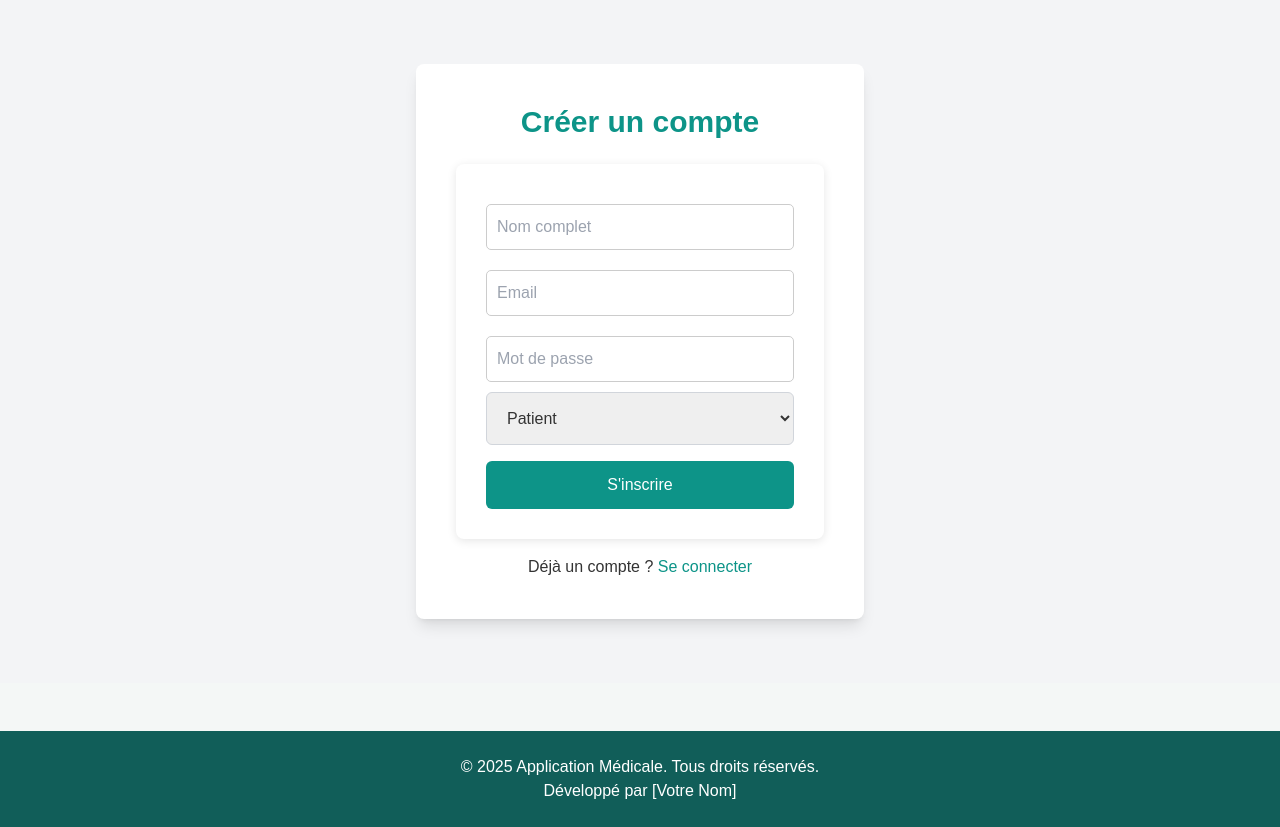
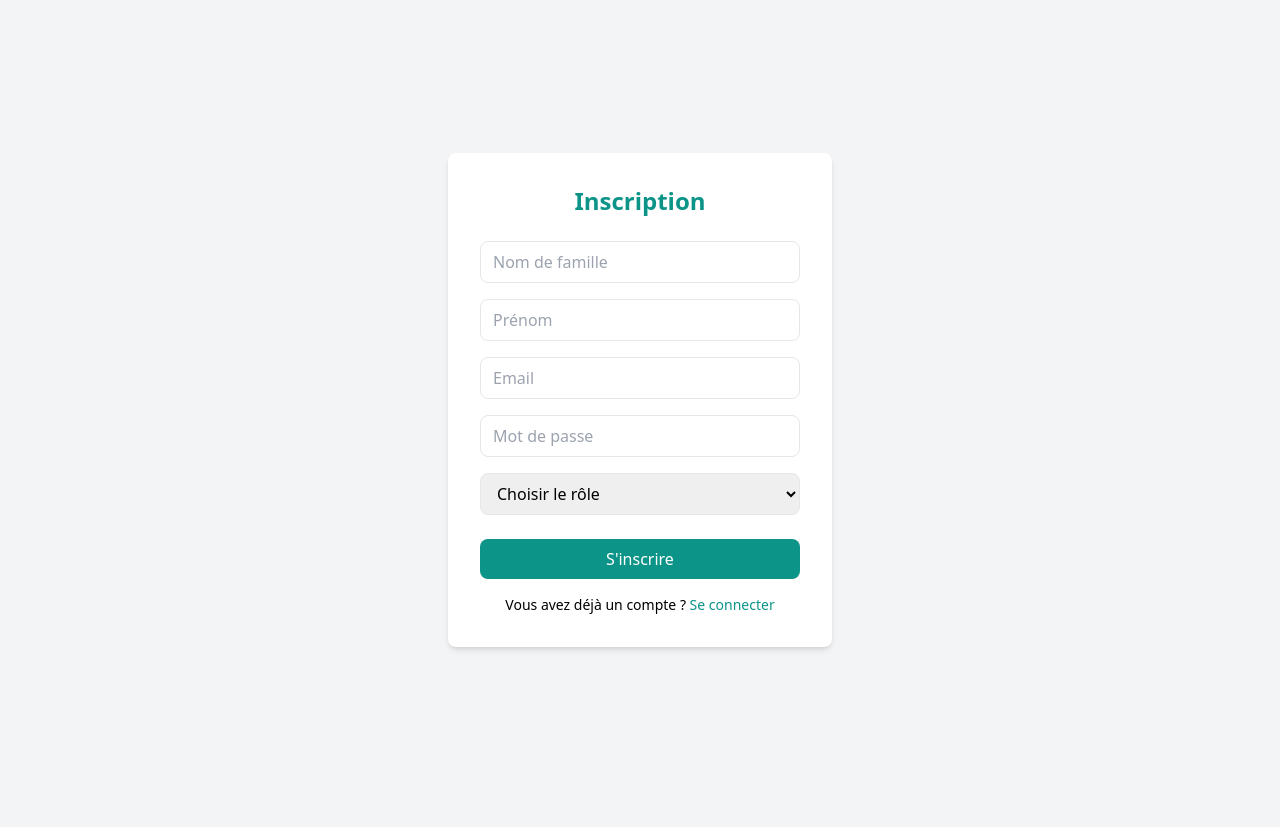
Before and after one commit to Hichamelhmaydi/Cabinet-Medical, a PHP site: page /register.php in a window 1280 px wide. After the commit the page ends 650 px from the top, so only its background shows below. Run offline with PHP 8.4, Linux system fonts and the light colour scheme; some libraries are stand-ins or nearby versions.

Commit message:
touts qui consérne l'inscription

```diff
--- a/Views/register.php
+++ b/Views/register.php
@@ -1,20 +1,84 @@
-<?php include('header.php'); ?>
+<?php
+session_start();
+?>
+<!DOCTYPE html>
+<html lang="fr" dir="ltr">
+<head>
+    <meta charset="UTF-8">
+    <meta name="viewport" content="width=device-width, initial-scale=1.0">
+    <title>Inscription - Clinique médicale</title>
+    <script src="https://cdn.tailwindcss.com"></script>
+</head>
+<body class="bg-gray-100">
+    <div class="min-h-screen flex items-center justify-center">
+        <div class="bg-white p-8 rounded-lg shadow-md w-96">
+            <h2 class="text-2xl font-bold mb-6 text-center text-teal-600">Inscription</h2>
 
-<main class="flex items-center justify-center bg-gray-100 py-16">
-    <div class="bg-white p-10 rounded-lg shadow-lg max-w-md w-full">
-        <h2 class="text-3xl font-semibold text-teal-600 mb-6 text-center">Créer un compte</h2>
-        <form action="register-action.php" method="POST">
-            <input type="text" name="name" placeholder="Nom complet" class="w-full p-4 mb-4 border border-gray-300 rounded-md focus:outline-none focus:ring-2 focus:ring-teal-500" required>
-            <input type="email" name="email" placeholder="Email" class="w-full p-4 mb-4 border border-gray-300 rounded-md focus:outline-none focus:ring-2 focus:ring-teal-500" required>
-            <input type="password" name="password" placeholder="Mot de passe" class="w-full p-4 mb-4 border border-gray-300 rounded-md focus:outline-none focus:ring-2 focus:ring-teal-500" required>
-            <select name="role" class="w-full p-4 mb-4 border border-gray-300 rounded-md focus:outline-none focus:ring-2 focus:ring-teal-500" required>
-                <option value="patient">Patient</option>
-                <option value="doctor">Médecin</option>
-            </select>
-            <button type="submit" class="w-full bg-teal-600 text-white py-3 rounded-md hover:bg-teal-700 focus:outline-none focus:ring-2 focus:ring-teal-500">S'inscrire</button>
-        </form>
-        <p class="mt-4 text-center">Déjà un compte ? <a href="login.php" class="text-teal-600 hover:underline">Se connecter</a></p>
+            <?php if (isset($_SESSION['error'])): ?>
+                <div class="bg-red-100 border border-red-400 text-red-700 px-4 py-3 rounded relative mb-4">
+                    <?php
+                    echo htmlspecialchars($_SESSION['error']);
+                    unset($_SESSION['error']);
+                    ?>
+                </div>
+            <?php endif; ?>
+
+            <?php if (isset($_SESSION['success'])): ?>
+                <div class="bg-green-100 border border-green-400 text-green-700 px-4 py-3 rounded relative mb-4">
+                    <?php
+                    echo htmlspecialchars($_SESSION['success']);
+                    unset($_SESSION['success']);
+                    ?>
+                </div>
+            <?php endif; ?>
+
+            <form action="../controllers/AuthController.php" method="POST">
+                <input type="hidden" name="action" value="register">
+
+                <div class="mb-4">
+                    <input type="text" name="nom" placeholder="Nom de famille"
+                           class="w-full px-3 py-2 border rounded-lg focus:outline-none focus:border-teal-500"
+                           required>
+                </div>
+
+                <div class="mb-4">
+                    <input type="text" name="prenom" placeholder="Prénom"
+                           class="w-full px-3 py-2 border rounded-lg focus:outline-none focus:border-teal-500"
+                           required>
+                </div>
+
+                <div class="mb-4">
+                    <input type="email" name="email" placeholder="Email"
+                           class="w-full px-3 py-2 border rounded-lg focus:outline-none focus:border-teal-500"
+                           required>
+                </div>
+
+                <div class="mb-4">
+                    <input type="password" name="password" placeholder="Mot de passe"
+                           class="w-full px-3 py-2 border rounded-lg focus:outline-none focus:border-teal-500"
+                           required>
+                </div>
+
+                <div class="mb-6">
+                    <select name="role"
+                            class="w-full px-3 py-2 border rounded-lg focus:outline-none focus:border-teal-500"
+                            required>
+                        <option value="">Choisir le rôle</option>
+                        <option value="patient">Patient</option>
+                        <option value="medecin">Médecin</option>
+                    </select>
+                </div>
+
+                <button type="submit"
+                        class="w-full bg-teal-600 text-white py-2 rounded-lg hover:bg-teal-700 transition-colors">
+                    S'inscrire
+                </button>
+            </form>
+
+            <p class="mt-4 text-center text-sm">
+                Vous avez déjà un compte ? <a href="login.php" class="text-teal-600 hover:underline">Se connecter</a>
+            </p>
+        </div>
     </div>
-</main>
-
-<?php include('footer.php'); ?>
+</body>
+</html>
```
Also changed, not shown: Controllers/AuthController.php (+56 -0 lines), Models/User.php (+54 -0 lines), Views/index.php (+8 -3 lines), core/Database.php (+8 -11 lines).
